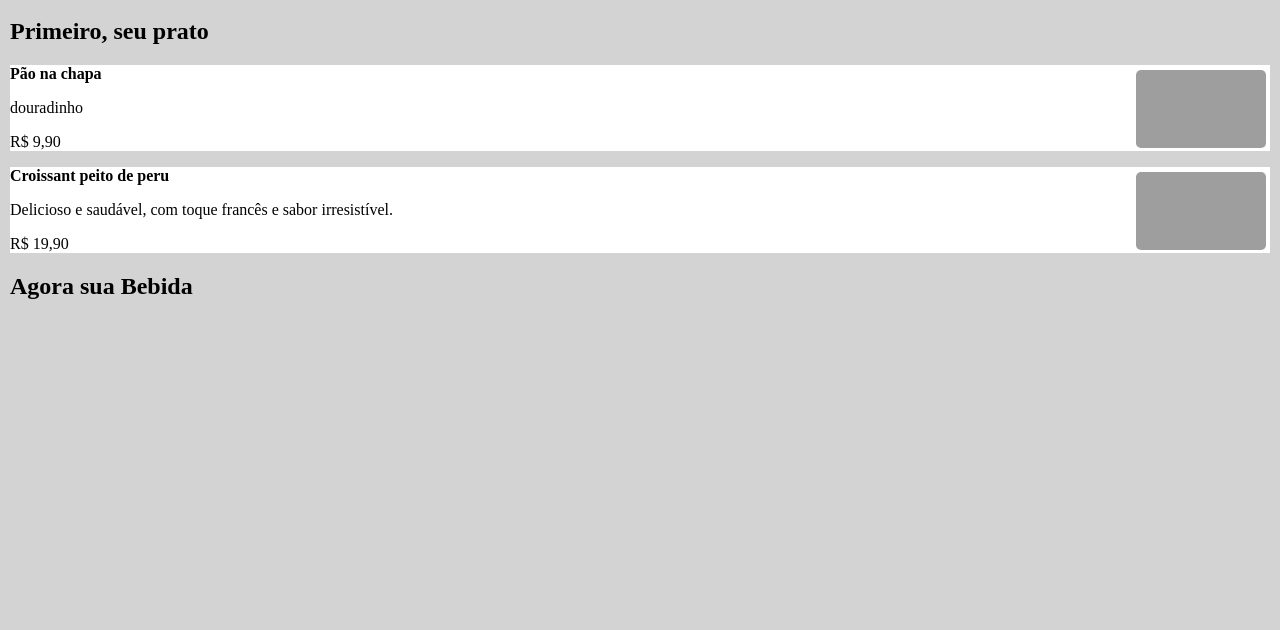
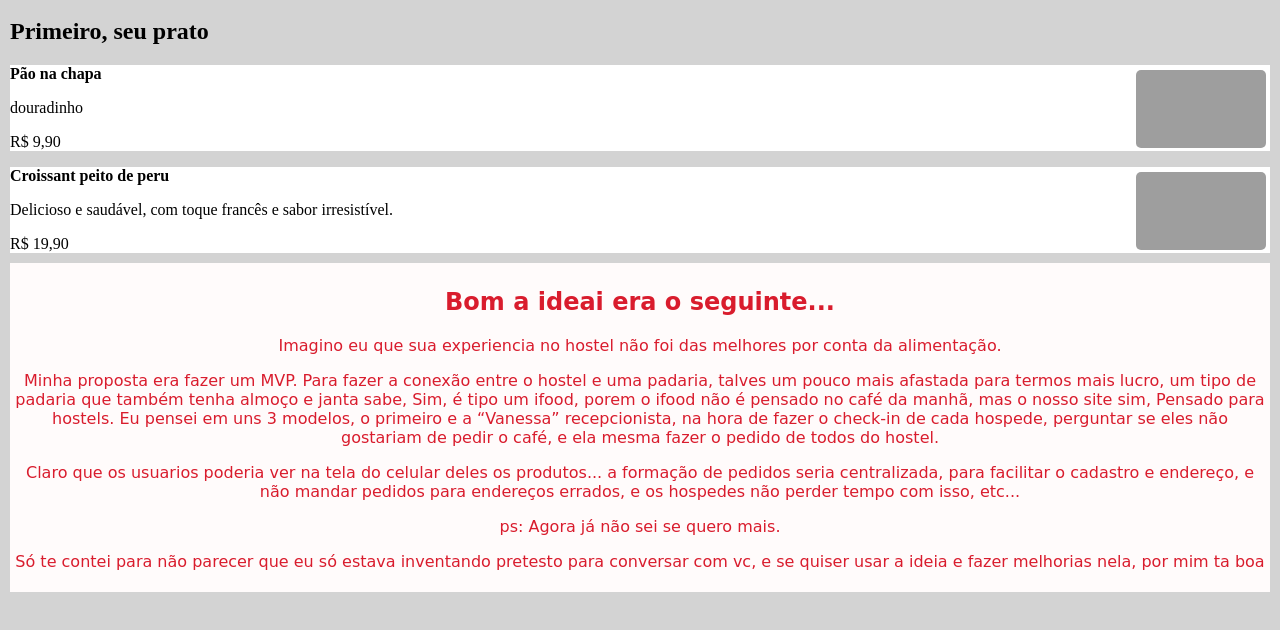
Before and after one commit to Sergio81alves/hostel, a plain HTML site: page index.html in a window 1280 px wide. Shown: the part 110-740 px from the top of the page. Drawn offline with Linux system fonts and the light colour scheme; grey boxes are pictures that could not be loaded.

Commit message:
paragrafo explicativo

```diff
--- a/estilo.css
+++ b/estilo.css
@@ -28,3 +28,11 @@ img{
     top: 5px;
     right: 4px;
 }
+.rachel{
+    background-color: #fffbfb;
+    color: rgb(217 28 45);
+    text-align: center;
+    padding: 5px;
+    font-family: cursive;
+    margin-top: 10px;
+}
--- a/index.html
+++ b/index.html
@@ -29,7 +29,29 @@
         </div>
     </section>
 
-    <h2>Agora sua Bebida</h2>
-    <section></section>
+    <div class="rachel">
+        <h2>Bom a ideai era o seguinte...</h2>
+        <p>
+            Imagino eu que sua experiencia no hostel não foi das melhores por conta da alimentação.
+        </p>
+        <p>
+            Minha proposta era fazer um MVP. Para fazer a conexão entre o hostel e uma padaria, talves um pouco mais
+            afastada para termos mais lucro, um tipo de padaria que também tenha almoço e janta sabe, Sim, é tipo um ifood,
+            porem o ifood não é pensado no café da manhã, mas o nosso site sim, Pensado para hostels.
+            Eu pensei em uns 3 modelos, o primeiro e a “Vanessa” recepcionista, na hora de fazer o check-in de cada hospede,
+            perguntar se eles não gostariam de pedir o café, e ela mesma fazer o pedido de todos do hostel.
+        </p>
+        <p>
+            Claro que os usuarios poderia ver na tela do celular deles os produtos... a formação de pedidos seria
+            centralizada, para facilitar o cadastro e endereço, e não mandar pedidos para endereços errados, e os hospedes
+            não perder tempo com isso, etc...
+
+
+        </p>
+
+        <span>ps: Agora já não sei se quero mais.</span>
+        <p>Só te contei para não parecer que eu só estava inventando pretesto para conversar com vc, e se quiser usar a
+            ideia e fazer melhorias nela, por mim ta boa</p>
+    </div>
 </body>
 </html>
```
